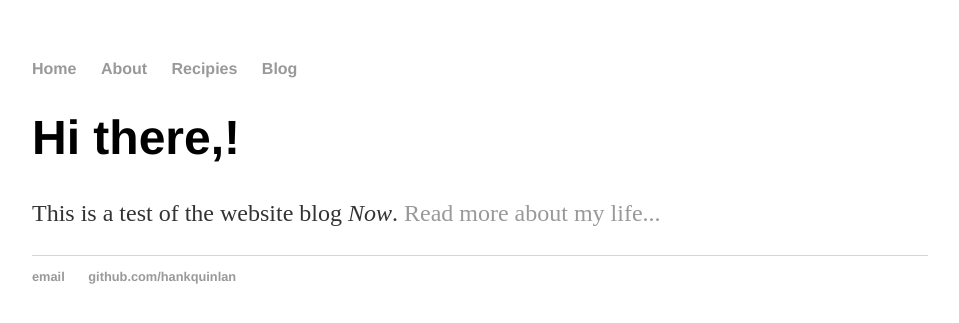
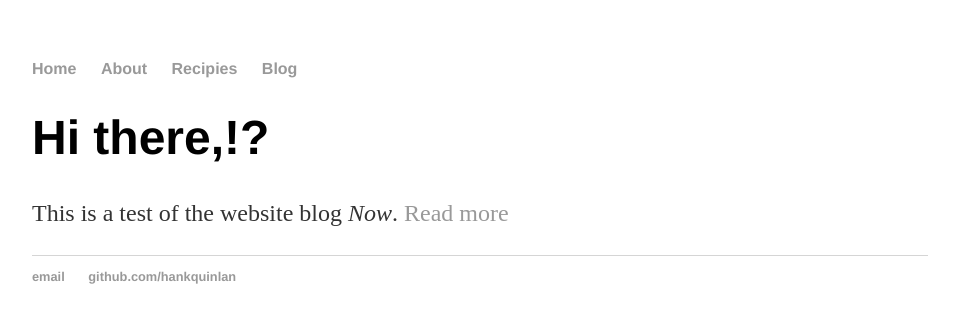
Before and after one commit to crabrangoon/crabrangoon.github.io, a Jekyll site: the page built from index.html, in a window 1280 px wide. Shown: the top 323 px of the page, without its empty margins (160-1119 px from the left). Built offline with Jekyll 4.4.1, drawn with Linux system fonts in a browser that asks for light colours.

Commit message:
Update index.html

```diff
--- a/index.html
+++ b/index.html
@@ -3,6 +3,6 @@ layout: default
 title: Website Blog Crab Rangoon
 ---
 <div class="blurb">
-	<h1>Hi there,!</h1>
-	<p>This is a test of the website blog <em>Now</em>. <a href="/about">Read more about my life...</a></p>
+	<h1>Hi there,!?</h1>
+	<p>This is a test of the website blog <em>Now</em>. <a href="/about">Read more</a></p>
 </div><!-- /.blurb -->
```
